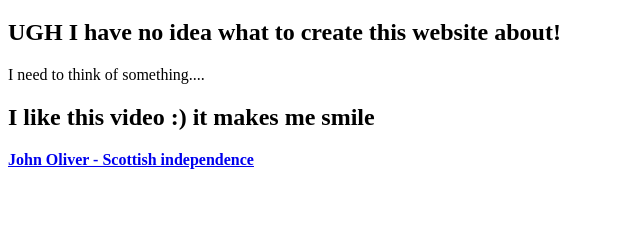
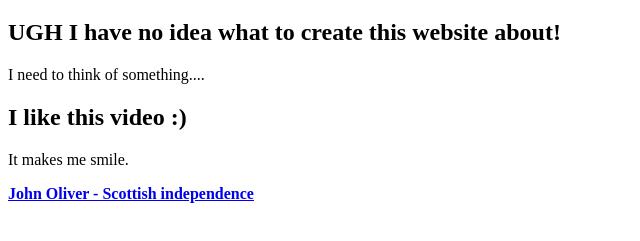
Before and after one commit to FrannyStone/FrannyStone.github.io, a plain HTML site: page page2.html in a window 1280 px wide. Shown: the part 61-302 px from the top of the page, without its empty margins (0-640 px from the left). Drawn offline with Linux system fonts and the light colour scheme.

Commit message:
Trying to fix stuff

```diff
--- a/page2.html
+++ b/page2.html
@@ -11,8 +11,9 @@
 	<h2> UGH I have no idea what to create this website about!</h2>
 		<p>I need to think of something....</p>
 
-	<h2> I like this video :) it makes me smile </h2>
-		<p><strong> <a href="https://www.youtube.com/watch?v=-YkLPxQp_y0">John Oliver - Scottish independence </a </strong> </p>
+	<h2> I like this video :) </h2>
+		<p> It makes me smile.</p>
+		<p> <strong> <a href="https://www.youtube.com/watch?v=-YkLPxQp_y0">John Oliver - Scottish independence </a </strong> </p>
 
 	</body>
 </html>
```
Also changed, not shown: index.html (+1 -1 lines).
